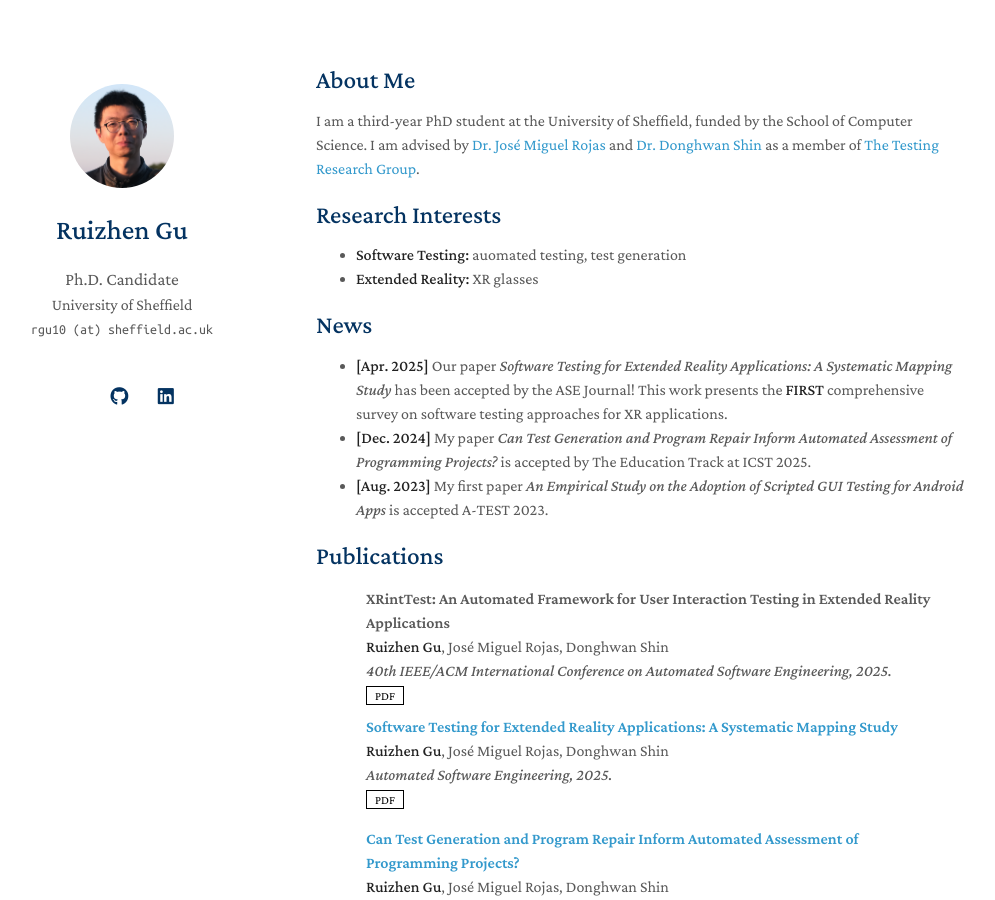
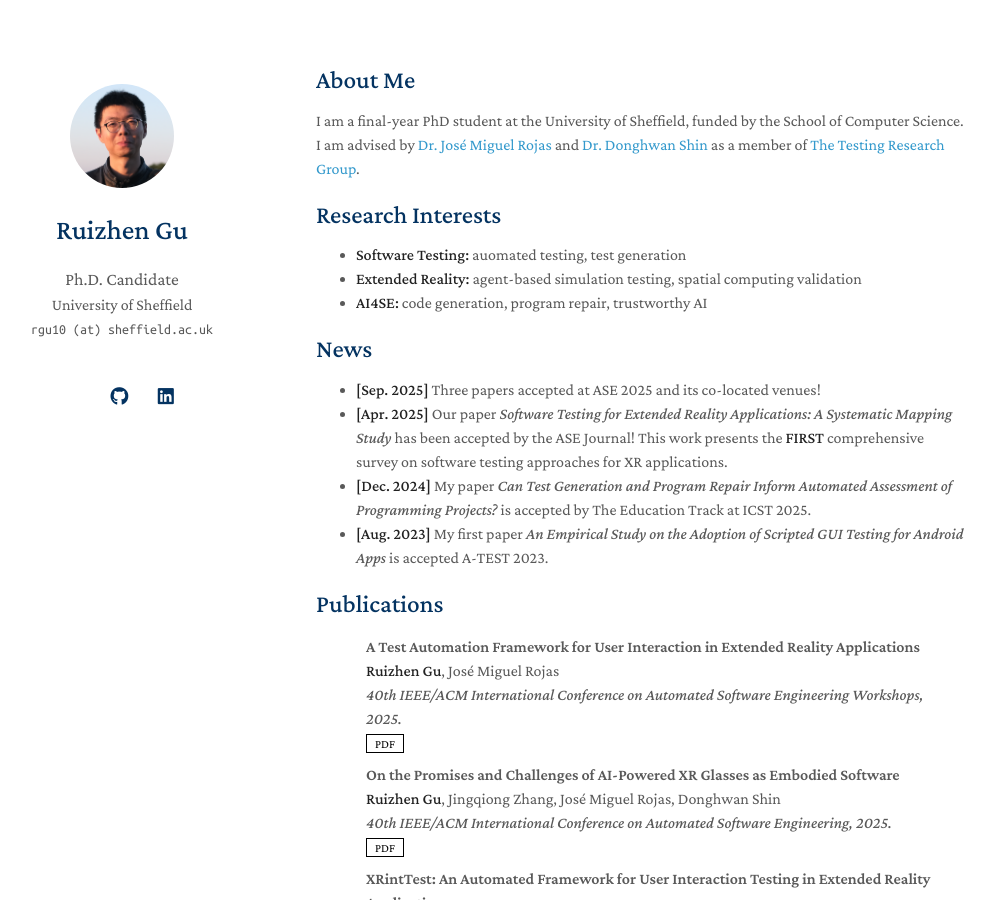
Before and after one commit to ruizhengu/ruizhengu.github.io, a Jekyll site: the page built from index.md, in a window 1280 px wide and 900 px high. Shown: the whole window, without its empty margins (154-1149 px from the left). Built offline with Jekyll 4.4.1, drawn with Linux system fonts in a browser that asks for light colours; a style sheet for code colours, icons or effects is not loaded; our own code applies the rules of GitHub Pages for plain Markdown files.

Commit message:
update Sep 2025

```diff
--- a/_config.yml
+++ b/_config.yml
@@ -15,7 +15,7 @@ canonical: https://minimal-light-theme.yliu.me/
 google_scholar: https://scholar.google.co.uk/citations?user=x0CbPOEAAAAJ
 # cv_link: assets/files/curriculum_vitae.pdf
 github_link: https://github.com/ruizhengu
-linkedin: www.linkedin.com/in/ruizhen-gu-423023252
+linkedin: https://linkedin.com/in/ruizhen-gu-423023252
 # twitter: https://twitter.com/
 
 # Images (e.g., your profile picture and your website's favicon)
--- a/_data/publications.yml
+++ b/_data/publications.yml
@@ -21,8 +21,21 @@ main:
   #   notes: Oral Presentation
   #   image: ./assets/img/teaser_example.png
 
-  - title: "XRintTest: An Automated Framework for User Interaction Testing
-  in Extended Reality Applications"
+  - title: "A Test Automation Framework for User Interaction in Extended Reality Applications"
+    authors: <strong>Ruizhen Gu</strong>, José Miguel Rojas
+    conference_short: ASEW.
+    conference: 40th IEEE/ACM International Conference on Automated Software Engineering Workshops, 2025.
+    # doi: 10.1007/s10515-025-00523-7
+    pdf: ./assets/files/Gu2025VARSE.pdf
+
+  - title: "On the Promises and Challenges of AI-Powered XR Glasses as Embodied Software"
+    authors: <strong>Ruizhen Gu</strong>, Jingqiong Zhang, José Miguel Rojas, Donghwan Shin
+    conference_short: ASE.
+    conference: 40th IEEE/ACM International Conference on Automated Software Engineering, 2025.
+    # doi: 10.1007/s10515-025-00523-7
+    pdf: ./assets/files/Gu2025AIware.pdf
+
+  - title: "XRintTest: An Automated Framework for User Interaction Testing in Extended Reality Applications"
     authors: <strong>Ruizhen Gu</strong>, José Miguel Rojas, Donghwan Shin
     conference_short: ASE.
     conference: 40th IEEE/ACM International Conference on Automated Software Engineering, 2025.
@@ -34,7 +47,7 @@ main:
     conference_short: ASE J.
     conference: Automated Software Engineering, 2025.
     doi: 10.1007/s10515-025-00523-7
-    pdf: https://arxiv.org/pdf/2501.08909
+    # pdf: https://arxiv.org/pdf/2501.08909
 
   - title: Can Test Generation and Program Repair Inform Automated Assessment of Programming Projects?
     authors: <strong>Ruizhen Gu</strong>, José Miguel Rojas, Donghwan Shin
--- a/index.md
+++ b/index.md
@@ -4,15 +4,17 @@ layout: homepage
 
 ## About Me
 
-I am a third-year PhD student at the University of Sheffield, funded by the School of Computer Science. I am advised by [Dr. José Miguel Rojas](https://jmrojas.github.io/) and [Dr. Donghwan Shin](https://www.dshin.info/home) as a member of [The Testing Research Group](https://www.sheffield.ac.uk/cs/research/groups/testing).
+I am a final-year PhD student at the University of Sheffield, funded by the School of Computer Science. I am advised by [Dr. José Miguel Rojas](https://jmrojas.github.io/) and [Dr. Donghwan Shin](https://www.dshin.info/home) as a member of [The Testing Research Group](https://www.sheffield.ac.uk/cs/research/groups/testing).
 
 ## Research Interests
 
 - **Software Testing:** auomated testing, test generation
-- **Extended Reality:** XR glasses
+- **Extended Reality:** agent-based simulation testing, spatial computing validation
+- **AI4SE:** code generation, program repair, trustworthy AI
 
 ## News
 
+- **[Sep. 2025]** Three papers accepted at ASE 2025 and its co-located venues!
 - **[Apr. 2025]** Our paper *Software Testing for Extended Reality Applications: A Systematic Mapping Study* has been accepted by the ASE Journal! This work presents the **FIRST** comprehensive survey on software testing approaches for XR applications.
 - **[Dec. 2024]** My paper *Can Test Generation and Program Repair Inform Automated Assessment of Programming Projects?* is accepted by The Education Track at ICST 2025.
 - **[Aug. 2023]** My first paper *An Empirical Study on the Adoption of Scripted GUI Testing for Android Apps* is accepted A-TEST 2023.
```
Also changed, not shown: 2 other files.
